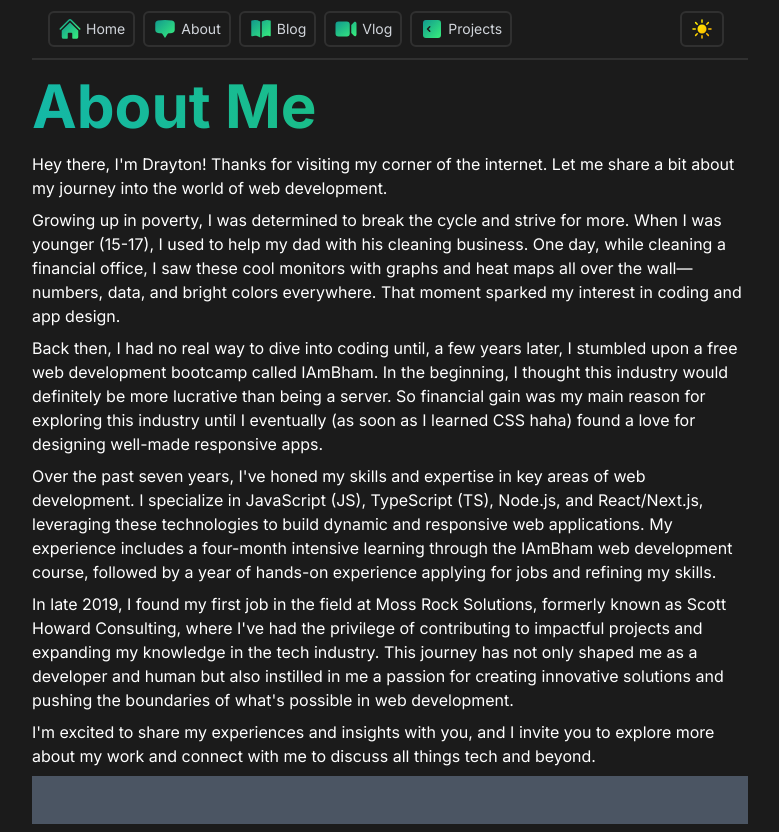
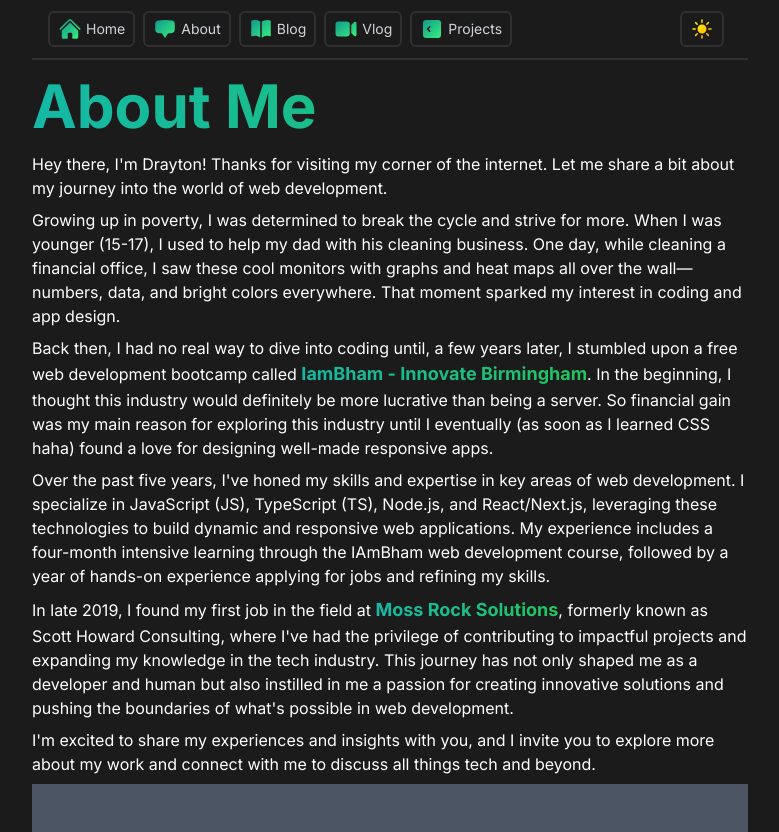
Before and after one commit to Drayton-Dobbs/drayton-dev, a Next.js app: page /About in a window 1280 px wide. Shown: the whole page, without its empty margins (250-1029 px from the left). Built offline with nearby package versions, Linux system fonts and the light colour scheme.

Commit message:
feat: about page

```diff
--- a/src/app/About/page.tsx
+++ b/src/app/About/page.tsx
@@ -1,3 +1,5 @@
+import Link from "next/link";
+
 export default function About() {
   return (
     <div className="text-white">
@@ -19,25 +21,35 @@ export default function About() {
       </p>{" "}
       <p className="pb-2">
         Back then, I had no real way to dive into coding until, a few years
-        later, I stumbled upon a free web development bootcamp called IAmBham.
-        In the beginning, I thought this industry would definitely be more
+        later, I stumbled upon a free web development bootcamp called{" "}
+        <Link href={"https://www.linkedin.com/company/innovatebirmingham/"}>
+          <span className="py-4 font-bold text-lg bg-gradient-to-r from-teal-500 to-green-500 text-transparent bg-clip-text">
+            IamBham - Innovate Birmingham
+          </span>
+        </Link>
+        . In the beginning, I thought this industry would definitely be more
         lucrative than being a server. So financial gain was my main reason for
         exploring this industry until I eventually (as soon as I learned CSS
         haha) found a love for designing well-made responsive apps.
       </p>{" "}
       <p className="pb-2">
-        Over the past seven years, I&apos;ve honed my skills and expertise in
-        key areas of web development. I specialize in JavaScript (JS),
-        TypeScript (TS), Node.js, and React/Next.js, leveraging these
-        technologies to build dynamic and responsive web applications. My
-        experience includes a four-month intensive learning through the IAmBham
-        web development course, followed by a year of hands-on experience
-        applying for jobs and refining my skills.
+        Over the past five years, I&apos;ve honed my skills and expertise in key
+        areas of web development. I specialize in JavaScript (JS), TypeScript
+        (TS), Node.js, and React/Next.js, leveraging these technologies to build
+        dynamic and responsive web applications. My experience includes a
+        four-month intensive learning through the IAmBham web development
+        course, followed by a year of hands-on experience applying for jobs and
+        refining my skills.
       </p>{" "}
       <p className="pb-2">
         {" "}
-        In late 2019, I found my first job in the field at Moss Rock Solutions,
-        formerly known as Scott Howard Consulting, where I&apos;ve had the
+        In late 2019, I found my first job in the field at{" "}
+        <Link href={"https://mossrock.com"}>
+          <span className="py-4 font-bold text-lg bg-gradient-to-r from-teal-500 to-green-500 text-transparent bg-clip-text">
+            Moss Rock Solutions
+          </span>
+        </Link>
+        , formerly known as Scott Howard Consulting, where I&apos;ve had the
         privilege of contributing to impactful projects and expanding my
         knowledge in the tech industry. This journey has not only shaped me as a
         developer and human but also instilled in me a passion for creating
--- a/src/app/page.tsx
+++ b/src/app/page.tsx
@@ -7,7 +7,7 @@ export default function Home() {
         <div className="flex flex-col z-20">
           <h2 className="text-6xl font-bold text-white mb-6 px-10 pt-10 text-center">
             Hey there, I&apos;m{" "}
-            <span className="bg-gradient-to-r from-teal-500 to-green-500  bg-clip-text">
+            <span className="bg-gradient-to-r from-teal-500 to-green-500 text-transparent bg-clip-text">
               Drayton
             </span>
             .
```
